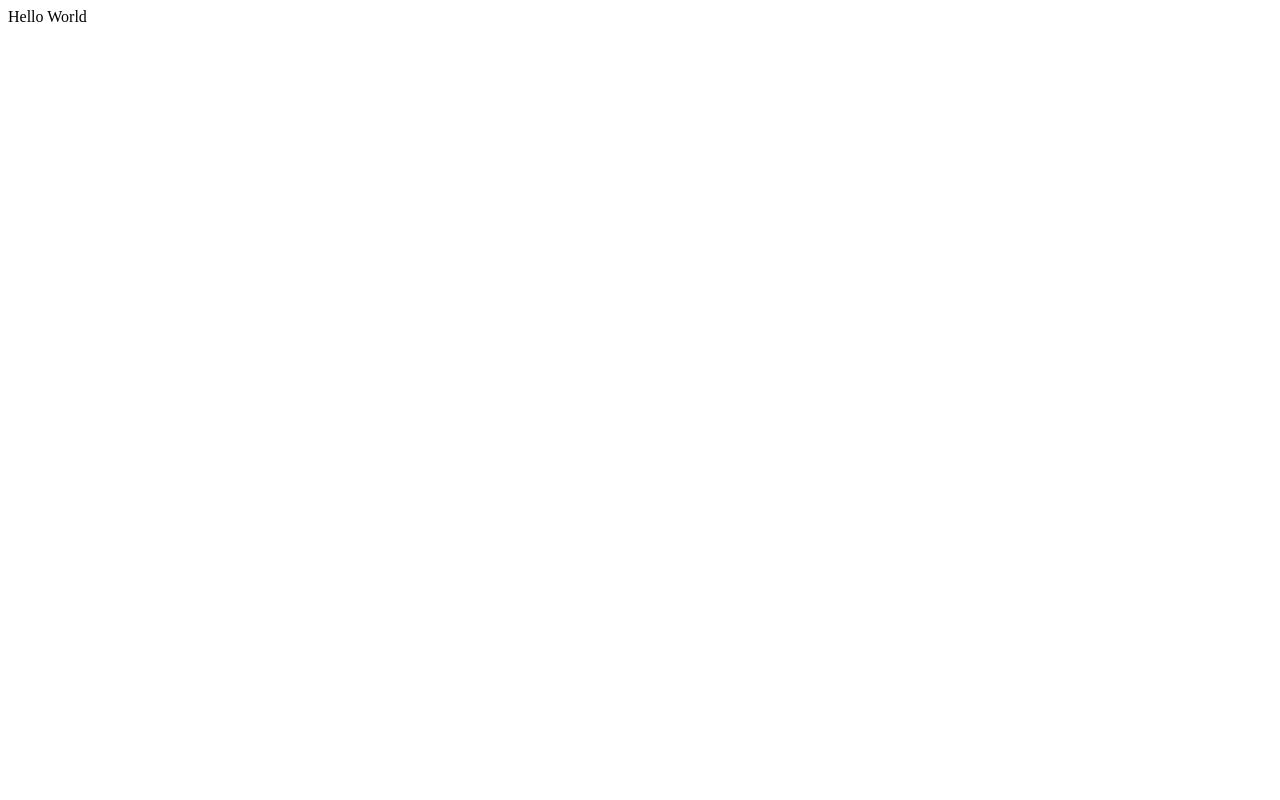
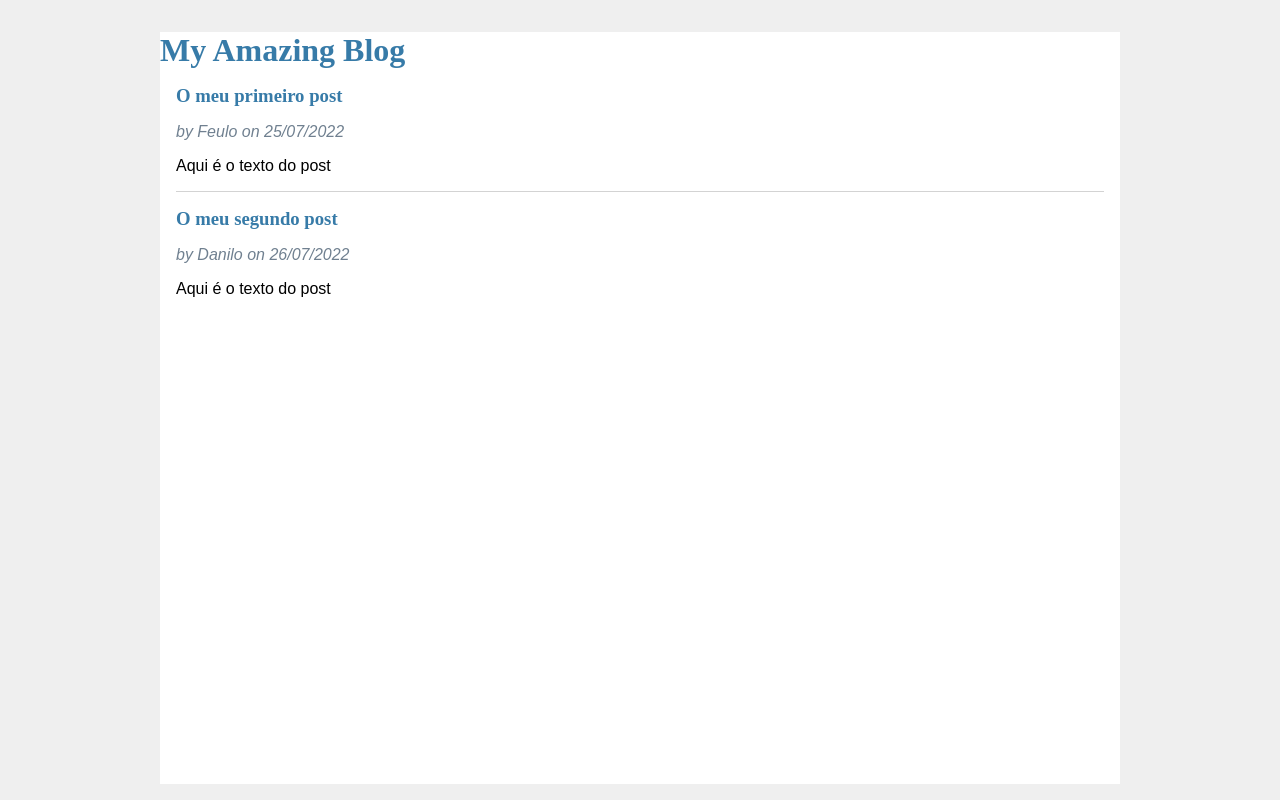
Before and after one commit to romulocraveiro/blogsamsungoceanpython, a Flask app: page / in a window 1280 px wide. Before the commit the page is almost empty. Run offline with Flask 2, Linux system fonts and the light colour scheme.

Commit message:
Day 3: Blocks, variables, CSS

```diff
--- a/app.py
+++ b/app.py
@@ -1,18 +1,25 @@
-from flask import Flask, render_template  # do módulo flask, importar a classe Flask
+from flask import Flask, render_template
+from datetime import datetime
 
+app = Flask ("hello")
 
-app = Flask ("hello") # por convenção, o nome da variável é app
-
-# todos os recursos usados vão partir da variável. Ex.: app.route
+# lista de dicionários:
+posts = [
+    {
+        "title": "O meu primeiro post",
+        "body": "Aqui é o texto do post",
+        "author": "Feulo",
+        "created": datetime(2022, 7, 25)
+    },
+     {
+        "title": "O meu segundo post",
+        "body": "Aqui é o texto do post",
+        "author": "Danilo",
+        "created": datetime(2022, 7, 26)
+    }
+]
 
 @app.route("/")
-@app.route("/hello")
-
-def hello():
-    return "Hello World"
-
-#nova rota:
-
-@app.route("/meucontato")
-def meuContato():
-    return render_template('index.html')
+def index(): #padrão de nomear esse tipo de função
+    return render_template("index.html", posts = posts) #vai ter uma variável posts no html
+    #que recebe posts daqui
--- /dev/null
+++ b/static/style.css
@@ -0,0 +1,40 @@
+
+html {
+    font-family: sans-serif;
+    background: #eeee;
+    padding: 1rem;
+}
+
+body{
+    max-width: 960px;
+    margin: 0 auto;
+    background: white;
+}
+
+h1{
+    font-family: serif;
+    color: #377ba8;
+    margin: 1rem 0;
+}
+
+hr{
+    border: none;
+    border-top: 1px solid lightgray;
+}
+
+.content{
+    padding: 0 1rem 1rem;
+}
+
+.post > header > div:first-of-type{ /*a div que tem header como pai, que tem post como pai*/
+    flex: auto;
+}
+
+.post .about{
+    color: slategray;
+    font-style: italic;
+}
+
+.post .body{
+    white-space: pre-line;
+}
--- /dev/null
+++ b/templates/base.html
@@ -0,0 +1,18 @@
+
+<html>
+<head>
+    <title>{% block title %}{% endblock %} - Meu Blog </title>
+    <link rel="stylesheet" href="static/style.css">
+</head>
+<body>
+    <h1>My Amazing Blog</h1>
+    <nav>
+
+    </nav>
+    <section class="content">
+        {% block content %}
+        {% endblock %}
+    </section>
+
+</body>
+</html>
--- a/templates/index.html
+++ b/templates/index.html
@@ -1,21 +1,20 @@
+{% extends "base.html" %}
 
+{%block title %} Página Inicial {% endblock %}
 
-<html>
-    <head>
-        <title>Contatos</title>
-    </head>
-    <body>
-        <h1 style = "color: red">Danilo Souza Miguel</h1>
-        <h2 class = "email">danilo@email.com</h2>
-        <h3>11 86649527</h3>
-        <a href = "https://www.oceanbrasil.com/" target="_blank" style="text-decoration: none;"
-        >Isto é um link</a>
-        <h3>Lista:</h3>
-        <ol>
-            <li>Item 1</li>
-            <li>Item 2</li>
-
-        </ol>
-    </body>
-
-</html>
+{% block content%}
+    {%for post in posts%}
+        <article class="post">
+            <header>
+                <div>
+                    <h1>{{post.title}}</h1>
+                    <div class="about">by {{post.author}} on {{post.created.strftime('%d/%m/%Y')}}</div>
+                </div>
+            </header>
+            <p class="body">{{post.body}}</p>
+        </article>
+        {% if not loop.last %}
+            <hr>
+        {% endif %}
+    {% endfor %}
+{% endblock %}
```
